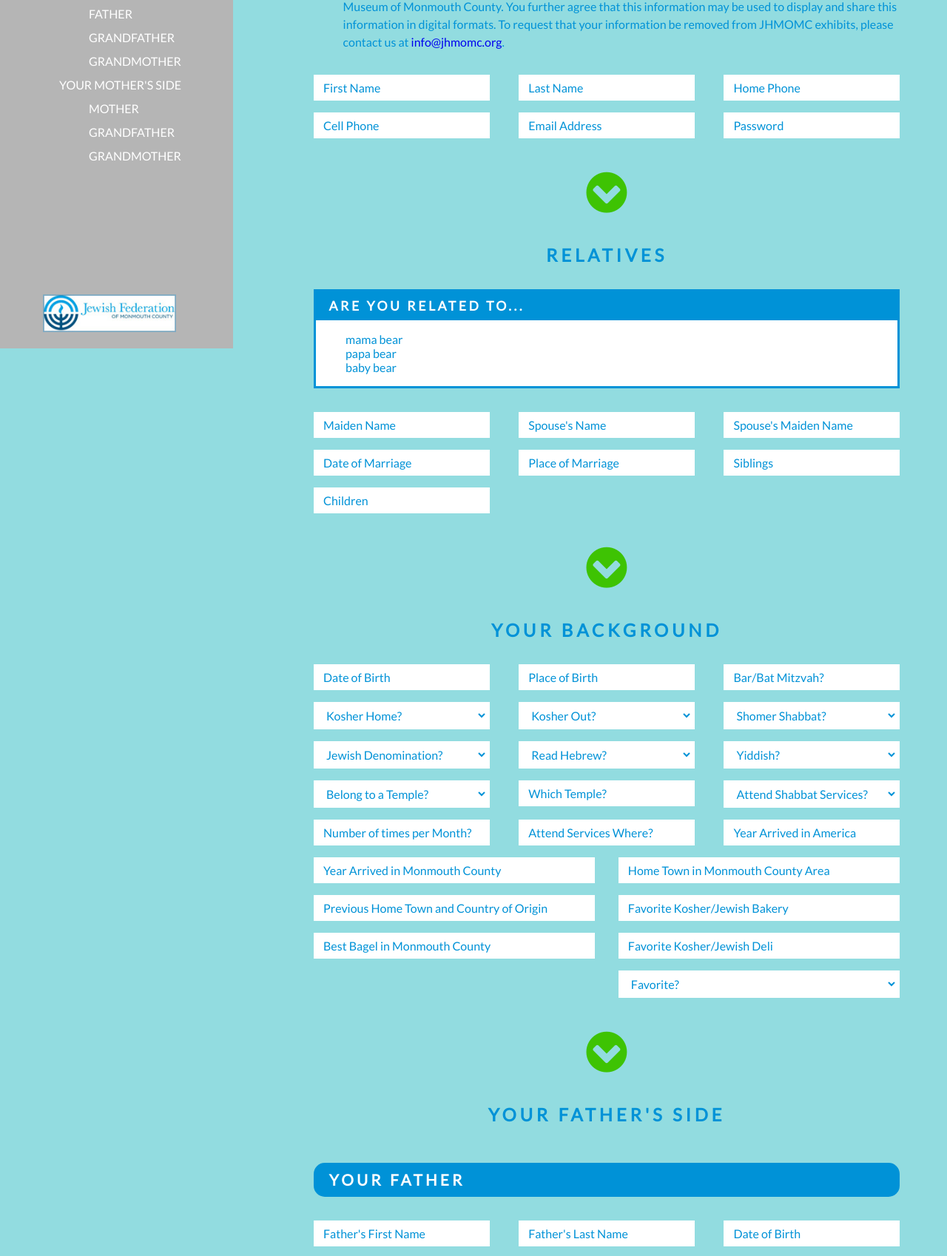
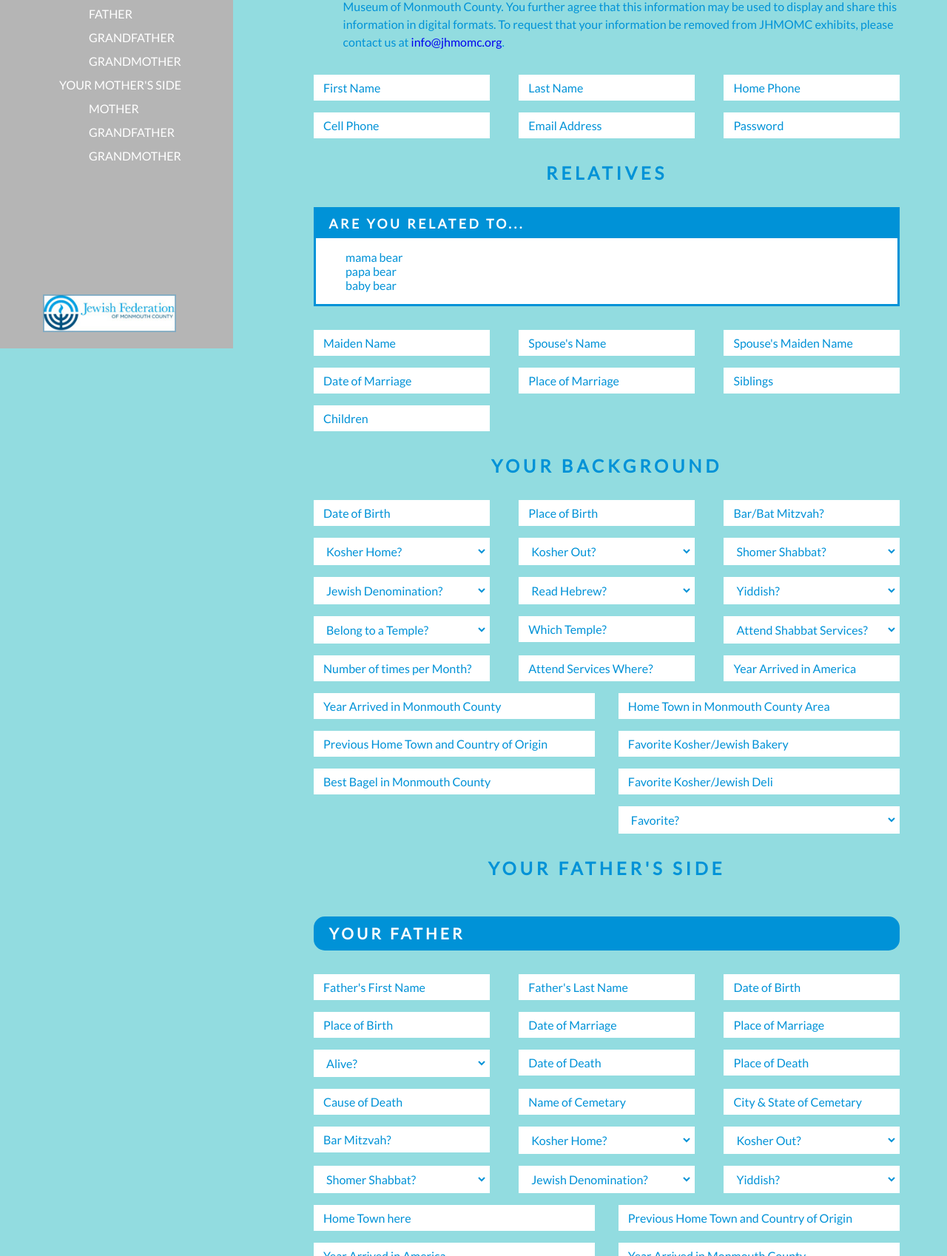
Before and after one commit to atroppe/geneology, a website: page index.html in a window 1280 px wide. Shown: the part 329-2027 px from the top of the page at 74% size. Drawn offline with Linux system fonts and the light colour scheme.

Commit message:
minimizing form

```diff
--- a/css/styles.scss
+++ b/css/styles.scss
@@ -252,11 +252,6 @@ h1.form-title {
         letter-spacing: 0.2em;
     }
 }
-.stage {
-    text-align: left;
-    padding: 0 2em;
-    margin-top: 1em;
-    width: 100%;
 form {
     .cell {
         width: 30%;
@@ -345,6 +340,11 @@ h1.form-title {
         }
     }
 }
+.stage {
+    text-align: left;
+    padding: 0 2em;
+    margin-top: 1em;
+    width: 100%;
 }
 .step2 {
     .relatives {
--- a/index.html
+++ b/index.html
@@ -68,12 +68,12 @@
     </div>
     <div class="main">
         <div class="form-main">
+            <form action="/submit.php" method="POST">
                 <a name="signUp"></a>
                 <div class="stage step1">
                     <div class="form-heading">
                         <h1>Sign Up</h1>
                     </div>
-                <form action="/submit.php" method="POST">
                     <div class="permission grid">
                         <div class="cell check">
                             <input id="permission" name="permission" type="checkbox">
@@ -102,12 +102,12 @@
                             <input type="text" id="password" name="password" placeholder="Password">
                         </div>
                     </div>
-                    <div class="center">
+                    <!--                     <div class="center">
                         <button type="submit" class="btn btn-success">
                             <i class="fa fa-chevron-circle-down"></i>
                         </button>
-                    </div>
-                </form>
+                    </div> -->
+                    <!--                 </form> -->
                 </div>
                 <div class="stage step2">
                     <div class="form-heading">
@@ -123,7 +123,7 @@
                             </ul>
                         </div>
                     </div>
-                <form action="/submit.php" method="POST">
+                    <!--                 <form action="/submit.php" method="POST"> -->
                     <div class="grid">
                         <div class="cell">
                             <input type="text" id="maiden_name" name="maiden_name" placeholder="Maiden Name">
@@ -147,18 +147,18 @@
                             <input type="text" id="children" name="children" placeholder="Children">
                         </div>
                     </div>
-                    <div class="center">
+                    <!--                     <div class="center">
                         <button type="submit" class="btn btn-success">
                             <i class="fa fa-chevron-circle-down"></i>
                         </button>
-                    </div>
-                </form>
+                    </div> -->
+                    <!--                 </form> -->
                 </div>
                 <div class="stage step3">
                     <div class="form-heading">
                         <h1>Your Background</h1>
                     </div>
-                <form action="/submit.php" method="POST">
+                    <!--                 <form action="/submit.php" method="POST"> -->
                     <div class="grid">
                         <div class="cell narrow">
                             <input type="text" id="D.O.B." name="D.O.B." placeholder="Date of Birth">
@@ -266,18 +266,18 @@
                             </select>
                         </div>
                     </div>
-                    <div class="center">
+                    <!--                     <div class="center">
                         <button type="submit" class="btn btn-success">
                             <i class="fa fa-chevron-circle-down"></i>
                         </button>
-                    </div>
-                </form>
+                    </div> -->
+                    <!--                 </form> -->
                 </div>
                 <div class="stage step4">
                     <div class="form-heading">
                         <h1>Your Father's Side</h1>
                     </div>
-                <form action="/submit.php" method="POST">
+                    <!--                 <form action="/submit.php" method="POST"> -->
                     <a name="father"></a>
                     <div class="grid" id="father">
                         <div class="cell subHeading">
@@ -573,18 +573,18 @@
                             <input type="text" id="f_gm_arrived_mc" name="f_gm_arrived_mc" placeholder="Year Arrived in Monmouth County">
                         </div>
                     </div>
-                    <div class="center">
+                    <!--                     <div class="center">
                         <button type="submit" class="btn btn-success">
                             <i class="fa fa-chevron-circle-down"></i>
                         </button>
-                    </div>
-                </form>
+                    </div> -->
+                    <!--                 </form> -->
                 </div>
                 <div class="stage step5">
                     <div class="form-heading">
                         <h1>Your Mother's Side</h1>
                     </div>
-                <form action="/submit.php" method="POST">
+                    <!--                 <form action="/submit.php" method="POST"> -->
                     <a name="mother"></a>
                     <div class="grid" id="mother">
                         <div class="cell subHeading">
@@ -880,13 +880,13 @@
                             <input type="text" id="m_gm_arrived_mc" name="m_gm_arrived_mc" placeholder="Year Arrived in Monmouth County">
                         </div>
                     </div>
+                </div>
                 <div class="center">
                     <button type="submit" class="btn btn-success">
                         <i class="fa fa-chevron-circle-down"></i>
                     </button>
                 </div>
             </form>
-            </div>
         </div>
     </div>
     <script src="js/modernizr.custom.js"></script>
--- a/js/app.js
+++ b/js/app.js
@@ -31,9 +31,9 @@ function app(){
 	});
 
 	window.GeneologyFormModel = Parse.Object.extend('FormSubmission', {
-		defaults: {
-			// first_name: "matt"
-		}
+		// defaults: {
+		// 	first_name: "NA"
+		// }
 	});
 
 	var myFormView = new GeneologyFormView();
```
Also changed, not shown: css/styles.css, 1 other file. Lines whose indentation alone changed are shown as unchanged.
